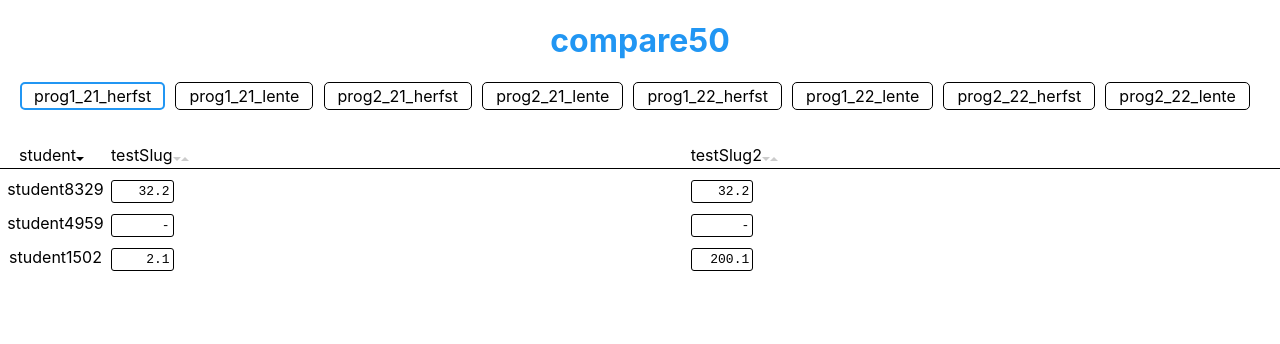
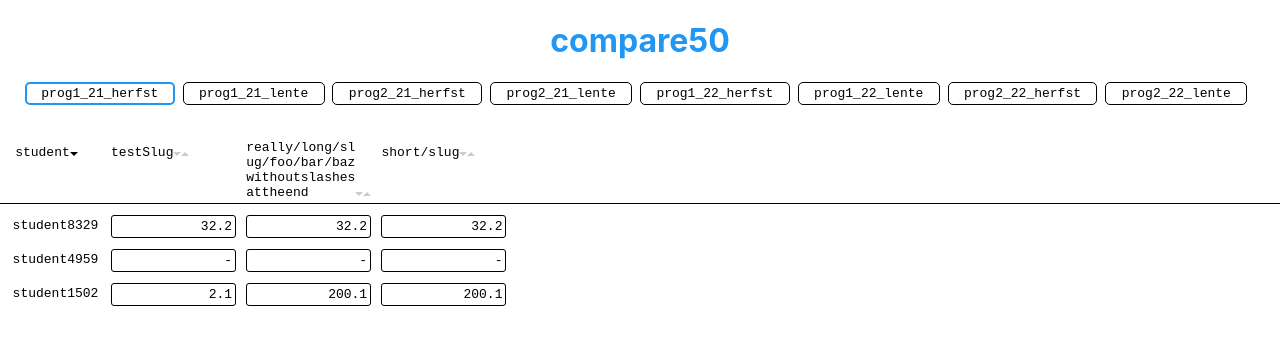
Before and after one commit to Jelleas/coin, a React (Create React App) app: page / in a window 1280 px wide. Both pictures are taken after a click on the element "prog1_21_herfst". Shown: the top 344 px of the page. Built offline with nearby package versions, Linux system fonts and the light colour scheme.

Commit message:
word break for long slugs

```diff
--- a/src/components/CourseSelection.js
+++ b/src/components/CourseSelection.js
@@ -50,7 +50,7 @@ function CourseSelectionButton({ course, isSelected, onClick }) {
     }
 
     return (
-        <div style={style} onClick={onClick}>
+        <div style={{ ...style, fontFamily: "monospace" }} onClick={onClick}>
             {course}
         </div>
     );
--- a/src/components/SubmissionTable.js
+++ b/src/components/SubmissionTable.js
@@ -5,6 +5,9 @@ import Spinner from "./Spinner";
 import useSWR from "swr";
 
 const IN_DEVELOPMENT = process.env.NODE_ENV === "development";
+
+// number of characters visible
+const SUBMISSION_WIDTH = 15;
 
 function SubmissionTable({ course }) {
     const [{ students, slugs, submissions }, isLoading] =
@@ -45,6 +48,7 @@ function Header({ slugs, onClick, sortedBy }) {
     const style = {
         paddingTop: "3px",
         paddingBottom: "3px",
+        paddingRight: "1ch",
         marginBottom: "1ch",
         borderBottom: "1px solid black",
         cursor: "pointer",
@@ -69,16 +73,29 @@ function Header({ slugs, onClick, sortedBy }) {
         <div
             onClick={() => onClick("student")}
             key="student"
-            style={{ ...style, textAlign: "center" }}
+            style={{
+                ...style,
+                textAlign: "center",
+            }}
         >
-            student
+            <pre style={{ display: "inline-block", margin: 0 }}>student</pre>
             {getCaret(sortedBy.type === "student", sortedBy.asc)}
         </div>
     );
 
     const slugHeaders = [...slugs].map((slug) => (
-        <div onClick={() => onClick(slug)} style={style} key={slug}>
-            {slug}
+        <div onClick={() => onClick(slug)} style={{ ...style }} key={slug}>
+            <pre
+                style={{
+                    maxWidth: `${SUBMISSION_WIDTH - 1}ch`,
+                    margin: 0,
+                    display: "inline-block",
+                    wordBreak: "break-all",
+                    whiteSpace: "pre-line",
+                }}
+            >
+                {slug}
+            </pre>
             {getCaret(sortedBy.type === slug, sortedBy.asc)}
         </div>
     ));
@@ -93,7 +110,16 @@ function StudentRow({ student, submissions }) {
 
     return (
         <>
-            <div style={{ textAlign: "center" }}>{student}</div>
+            <pre
+                style={{
+                    textAlign: "center",
+                    display: "inline-block",
+                    margin: 0,
+                    padding: "4px",
+                }}
+            >
+                {student}
+            </pre>
             {renderedSubmissions}
         </>
     );
@@ -101,13 +127,14 @@ function StudentRow({ student, submissions }) {
 
 function Submission({ submission }) {
     const formatScore = (submission) => {
-        const width = 7;
+        const width = SUBMISSION_WIDTH;
         const score = submission.rank[0]?.score;
         if (!score) {
             return " ".repeat(width - 1) + "-";
         }
         const formattedScore = (Math.round(score * 10) / 10).toFixed(1);
-        const spaces = " ".repeat(Math.max(7 - formattedScore.length, 0));
+        const spaces = " ".repeat(Math.max(width - formattedScore.length, 0));
+        console.log(width);
         return spaces + formattedScore;
     };
 
@@ -126,6 +153,7 @@ function Submission({ submission }) {
                     margin: "0",
                     cursor: "pointer",
                     display: "inline-block",
+                    width: `${SUBMISSION_WIDTH}ch`,
                 }}
             >
                 {formatScore(submission)}
@@ -337,12 +365,15 @@ function getRowStyles(students, slugs) {
         20,
         Math.max(maxStudentLength, "student".length + 2)
     );
+
+    const x = `${firstColWidth}ch auto auto 1fr`;
+    // [
+    //     `${firstColWidth}ch`,
+    //     ...slugs.map((s) => "auto"),
+    // ].join(" "),
     return {
         display: "grid",
-        gridTemplateColumns: [
-            `${firstColWidth}ch`,
-            ...slugs.map((s) => "auto"),
-        ].join(" "),
+        gridTemplateColumns: x,
         textAlign: "left",
         overflow: "scroll",
         width: "100%",
--- a/src/mock_data/course.json
+++ b/src/mock_data/course.json
@@ -69,7 +69,74 @@
             ]
         },
         {
-            "name": "testSlug2",
+            "name": "really/long/slug/foo/bar/bazwithoutslashesattheend",
+            "submitters": [
+                {
+                    "name": "student4959",
+                    "submission": {
+                        "version": 1,
+                        "rank": []
+                    }
+                },
+                {
+                    "name": "student8329",
+                    "submission": {
+                        "version": 1,
+                        "rank": [
+                            {
+                                "sub_a": {
+                                    "submitter": "student8329",
+                                    "slug": "testSlug",
+                                    "version": 1
+                                },
+                                "sub_b": {
+                                    "submitter": "student4959",
+                                    "slug": "testCourse/testSlug",
+                                    "version": 0
+                                },
+                                "score": 32.169796430638975
+                            }
+                        ]
+                    }
+                },
+                {
+                    "name": "student1502",
+                    "submission": {
+                        "version": 1,
+                        "rank": [
+                            {
+                                "sub_a": {
+                                    "submitter": "student1502",
+                                    "slug": "testSlug",
+                                    "version": 1
+                                },
+                                "sub_b": {
+                                    "submitter": "student4959",
+                                    "slug": "testCourse/testSlug",
+                                    "version": 0
+                                },
+                                "score": 200.09861228866811
+                            },
+                            {
+                                "sub_a": {
+                                    "submitter": "student1502",
+                                    "slug": "testSlug",
+                                    "version": 1
+                                },
+                                "sub_b": {
+                                    "submitter": "student8329",
+                                    "slug": "testCourse/testSlug",
+                                    "version": 0
+                                },
+                                "score": 2.09861228866811
+                            }
+                        ]
+                    }
+                }
+            ]
+        },
+        {
+            "name": "short/slug",
             "submitters": [
                 {
                     "name": "student4959",
```
